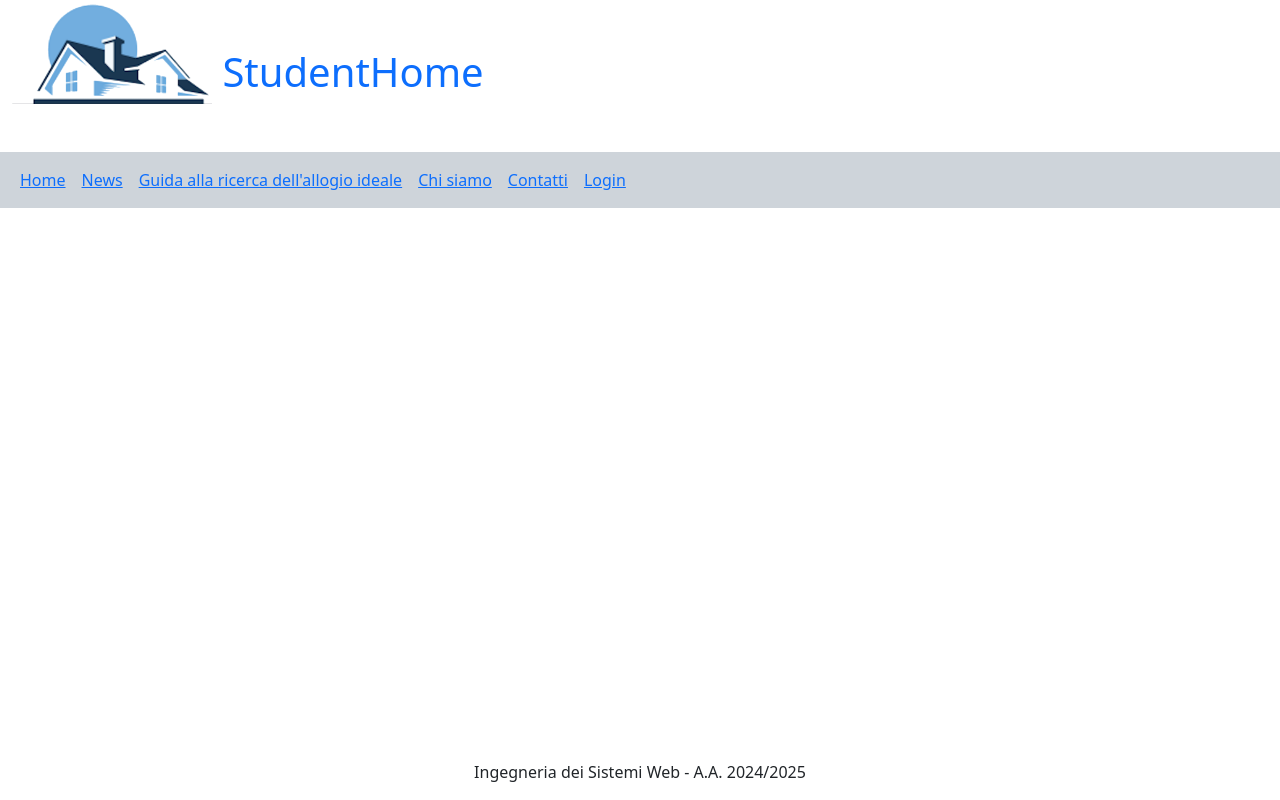
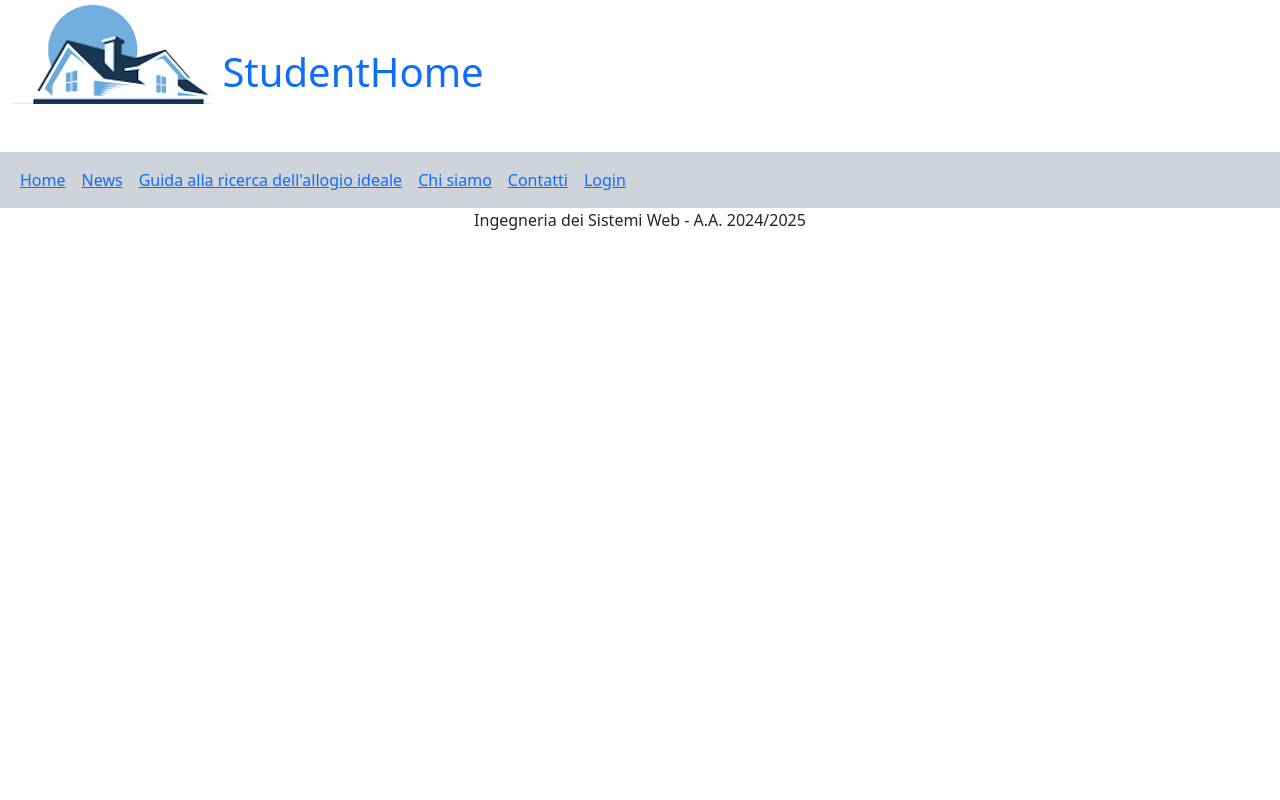
Before and after one commit to aleerambo/Progetto_ISW, a Vue app in the folder StudentHome/frontend/: page / in a window 1280 px wide. Built offline with nearby package versions, Linux system fonts and the light colour scheme; no server answers.

Commit message:
UPDATE removed bootstrap tag fixed-bottom from footer

```diff
--- a/StudentHome/frontend/src/App.vue
+++ b/StudentHome/frontend/src/App.vue
@@ -59,7 +59,7 @@ export default defineComponent({
     <RouterView/>
   </main>
 
-  <footer id="bottom" class="row text-center fixed-bottom">
+  <footer id="bottom" class="row text-center">
     <div class="col-12">
       <p>Ingegneria dei Sistemi Web - A.A. 2024/2025</p>
     </div>
```
